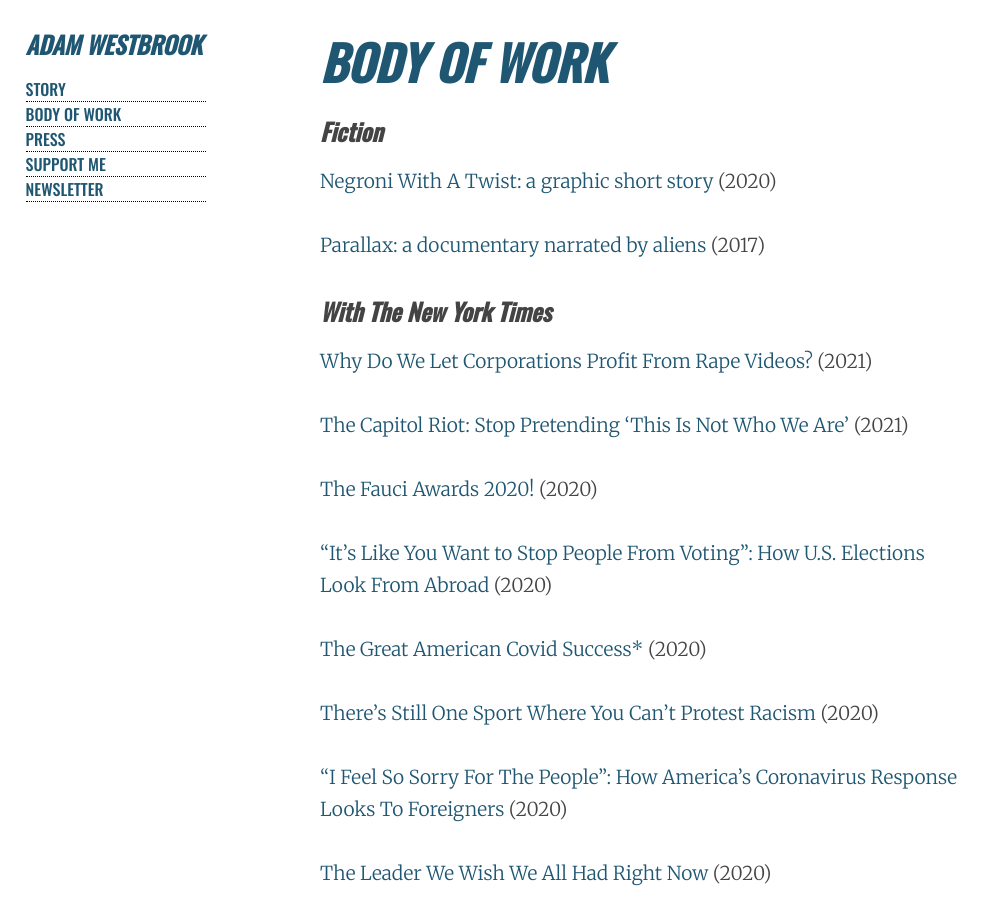
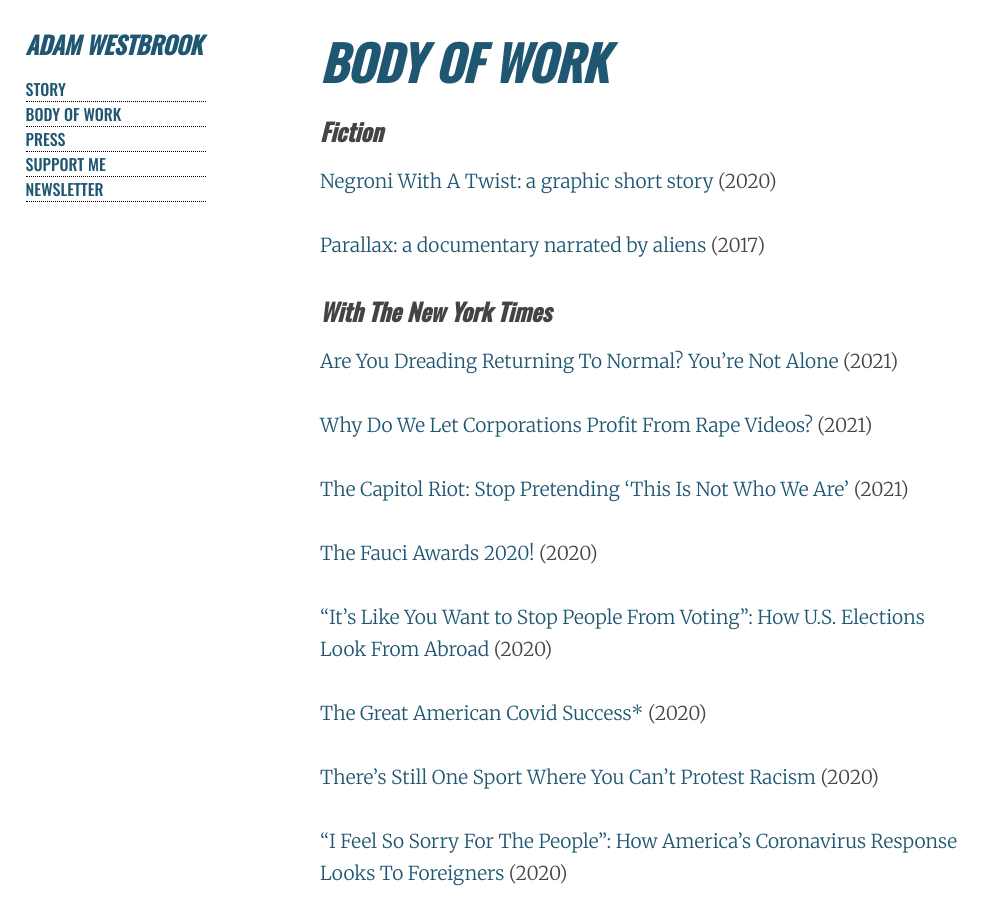
Before and after one commit to AdamWestbrook/adamwestbrook.github.io, a Jekyll site: the page built from films.md, in a window 1280 px wide and 900 px high. Shown: the whole window, without its empty margins (0-995 px from the left). Built offline with Jekyll 4.4.1, drawn with Linux system fonts in a browser that asks for light colours.

Commit message:
Updated films

```diff
--- a/films.md
+++ b/films.md
@@ -12,6 +12,7 @@ permalink: /films/
 
 ## With The New York Times
 
+- [Are You Dreading Returning To Normal? You're Not Alone](https://www.nytimes.com/2021/06/30/opinion/covid-reopening-anxiety.html) (2021)
 - [Why Do We Let Corporations Profit From Rape Videos?](https://www.nytimes.com/2021/04/16/opinion/sunday/companies-online-rape-videos.html) (2021)
 - [The Capitol Riot: Stop Pretending 'This Is Not Who We Are'](https://www.nytimes.com/2021/01/08/opinion/capitol-riot-america.html) (2021)
 - [The Fauci Awards 2020!](https://www.nytimes.com/2020/11/25/opinion/fauci-public-health-awards.html) (2020)
```
